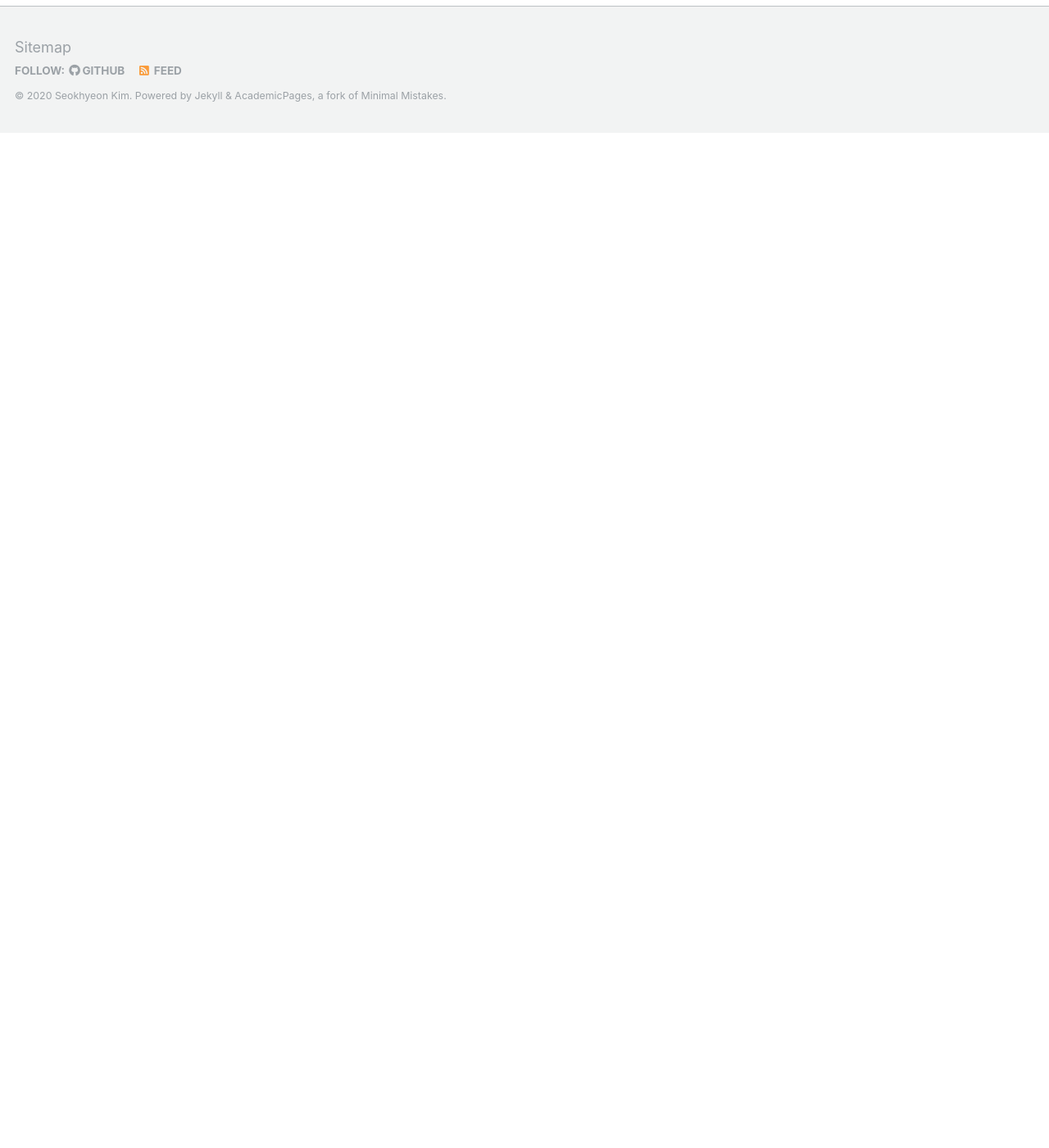
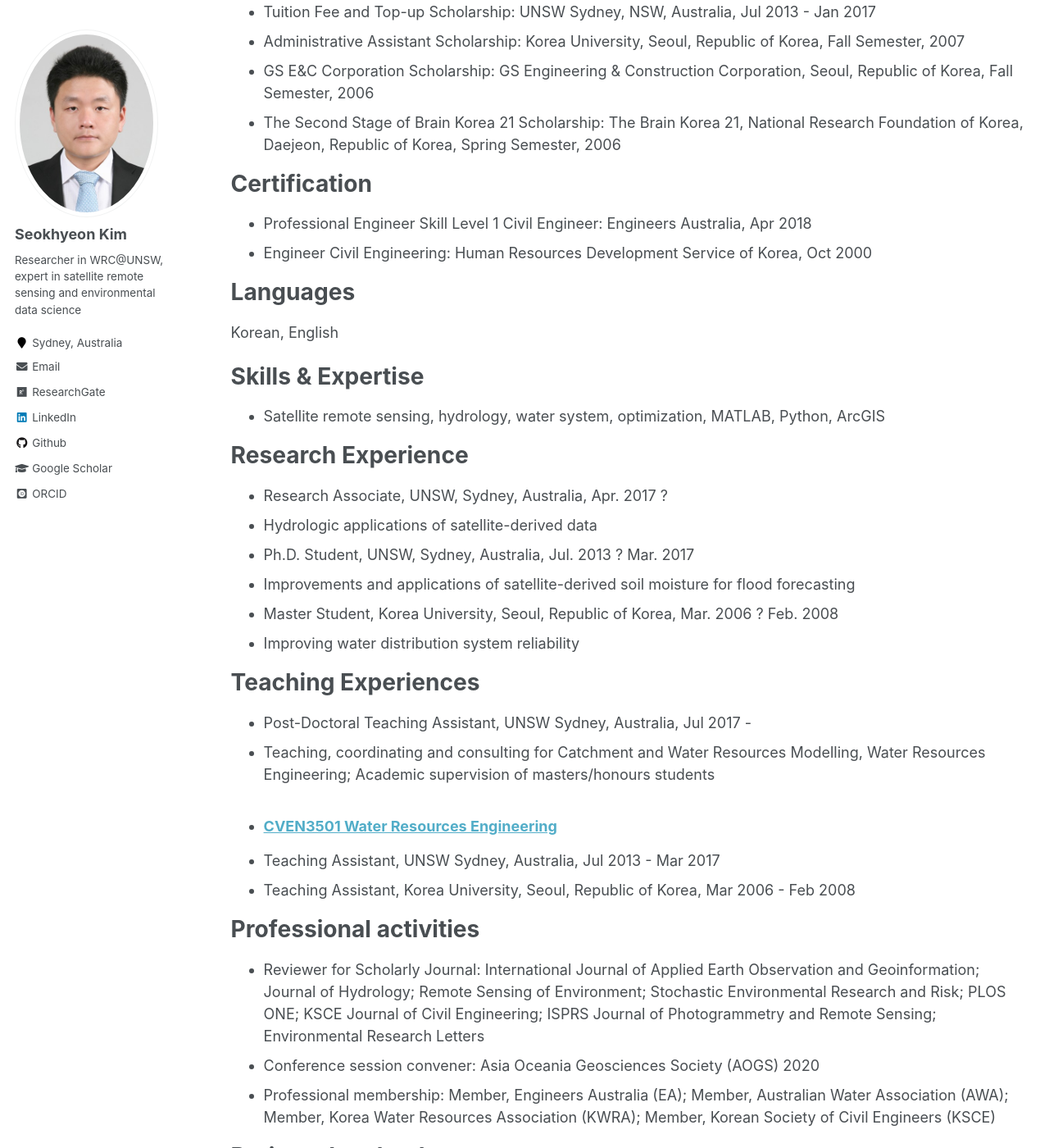
Before and after one commit to uawds/SanghoonJunWater.github.io, a Jekyll site: the page built from _pages/cv.md, in a window 1280 px wide and 1400 px high, scrolled down 1408 px. Shown: the whole window at 82% size. Built offline with Jekyll 4.4.1, drawn with Linux system fonts in a browser that asks for light colours; some web fonts are replaced; before the commit the page ends 1570 px from its top, so only the background shows below that; some of the changed text lies outside the part shown.

Commit message:
Update cv.md

```diff
--- a/_pages/cv.md
+++ b/_pages/cv.md
@@ -32,14 +35,64 @@ Publications
     {% include archive-single-cv.html %}
   {% endfor %}</ul>
 
-Talks
+Presentations
 ======
   <ul>{% for post in site.talks %}
     {% include archive-single-talk-cv.html %}
   {% endfor %}</ul>
 
-Teaching
+Awards & Scholarship
 ======
+* Postgraduate Writing Fellowship (AUD 6,500): UNSW Sydney, NSW, Australia, May 2017 - Aug 2017
+* Tuition Fee and Top-up Scholarship: UNSW Sydney, NSW, Australia, Jul 2013 - Jan 2017
+* Administrative Assistant Scholarship: Korea University, Seoul, Republic of Korea, Fall Semester, 2007
+* GS E&C Corporation Scholarship: GS Engineering & Construction Corporation, Seoul, Republic of Korea, Fall Semester, 2006
+* The Second Stage of Brain Korea 21 Scholarship: The Brain Korea 21, National Research Foundation of Korea, Daejeon, Republic of Korea, Spring Semester, 2006
+
+Certification
+======
+* Professional Engineer Skill Level 1 Civil Engineer: Engineers Australia, Apr 2018
+* Engineer Civil Engineering: Human Resources Development Service of Korea, Oct 2000
+
+Languages
+======
+Korean, English
+
+Skills & Expertise
+======
+* Satellite remote sensing, hydrology, water system, optimization, MATLAB, Python, ArcGIS
+
+Research Experience
+======
+*	Research Associate, UNSW, Sydney, Australia, Apr. 2017 ?
+*	Hydrologic applications of satellite-derived data
+*	Ph.D. Student, UNSW, Sydney, Australia, Jul. 2013 ? Mar. 2017
+*	Improvements and applications of satellite-derived soil moisture for flood forecasting
+*	Master Student, Korea University, Seoul, Republic of Korea, Mar. 2006 ? Feb. 2008
+*	Improving water distribution system reliability
+
+Teaching Experiences
+======
+*	Post-Doctoral Teaching Assistant, UNSW Sydney, Australia, Jul 2017 -
+  *	Teaching, coordinating and consulting for Catchment and Water Resources Modelling, Water Resources Engineering; Academic supervision of masters/honours students
   <ul>{% for post in site.teaching %}
     {% include archive-single-cv.html %}
   {% endfor %}</ul>
+*	Teaching Assistant, UNSW Sydney, Australia, Jul 2013 - Mar 2017
+*	Teaching Assistant, Korea University, Seoul, Republic of Korea, Mar 2006 - Feb 2008
+
+Professional activities
+======
+*	Reviewer for Scholarly Journal: International Journal of Applied Earth Observation and Geoinformation; Journal of Hydrology; Remote Sensing of Environment; Stochastic Environmental Research and Risk; PLOS ONE; KSCE Journal of Civil Engineering; ISPRS Journal of Photogrammetry and Remote Sensing; Environmental Research Letters
+*	Conference session convener: Asia Oceania Geosciences Society (AOGS) 2020
+*	Professional membership: Member, Engineers Australia (EA); Member, Australian Water Association (AWA); Member, Korea Water Resources Association (KWRA); Member, Korean Society of Civil Engineers (KSCE)
+
+Projects Involved
+======
+*	Research Associate, UNSW Sydney, Australia, Apr 2017 -
+  *	Australian Research Council (ARC) Discovery Project (DP), Assessing Water Supply Security in a Nonstationary Environment, (DP200101326), May 2020 -
+  *	ARC DP, A Fourier approach to address low-frequency variability bias in hydrology, (DP180102737), May 2019 - April 2020
+  *	ARC Linkage Project, funded by WaterNSW and Sydney Water, Adapting catchment monitoring and portable water treatment to climate change (LP160100620), Apr 2017 - May 2019
+*	Ph.D. candidate, UNSW Sydney, Australia, Jul 2013 - Mar 2017
+  *	ARC DP, Reducing Flood Loss ?Data Assimilation Framework for Improving Forecasting Capability in Sparsely Gauged Regions (DP140102394), Jul 2013 - Mar 2017
+  *	Soil Moisture Active Passive Experiment - the 4th campaign (SMAPEx-4), May 2015
```
Also changed, not shown: other parts of _pages/cv.md (+3 -0 lines).
